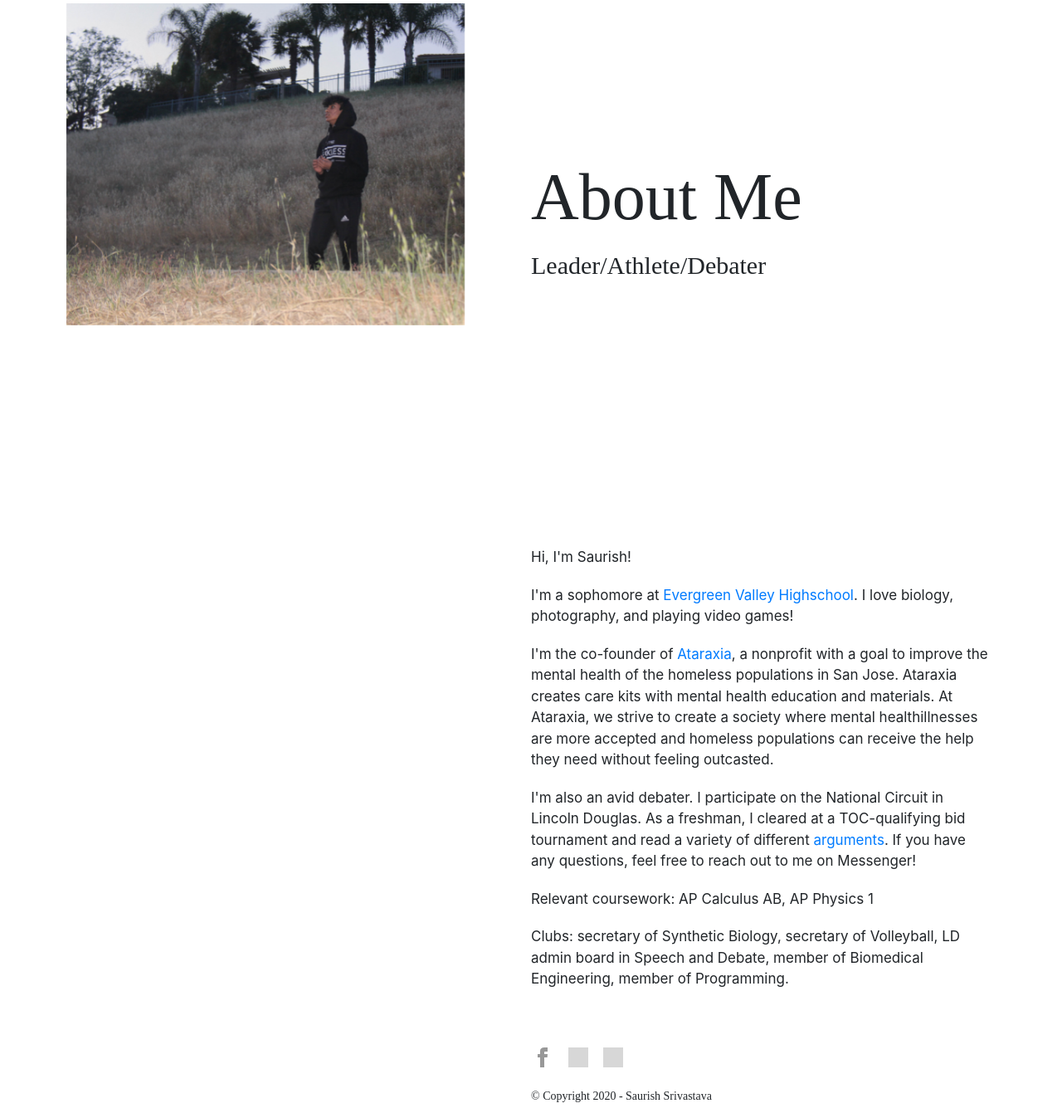
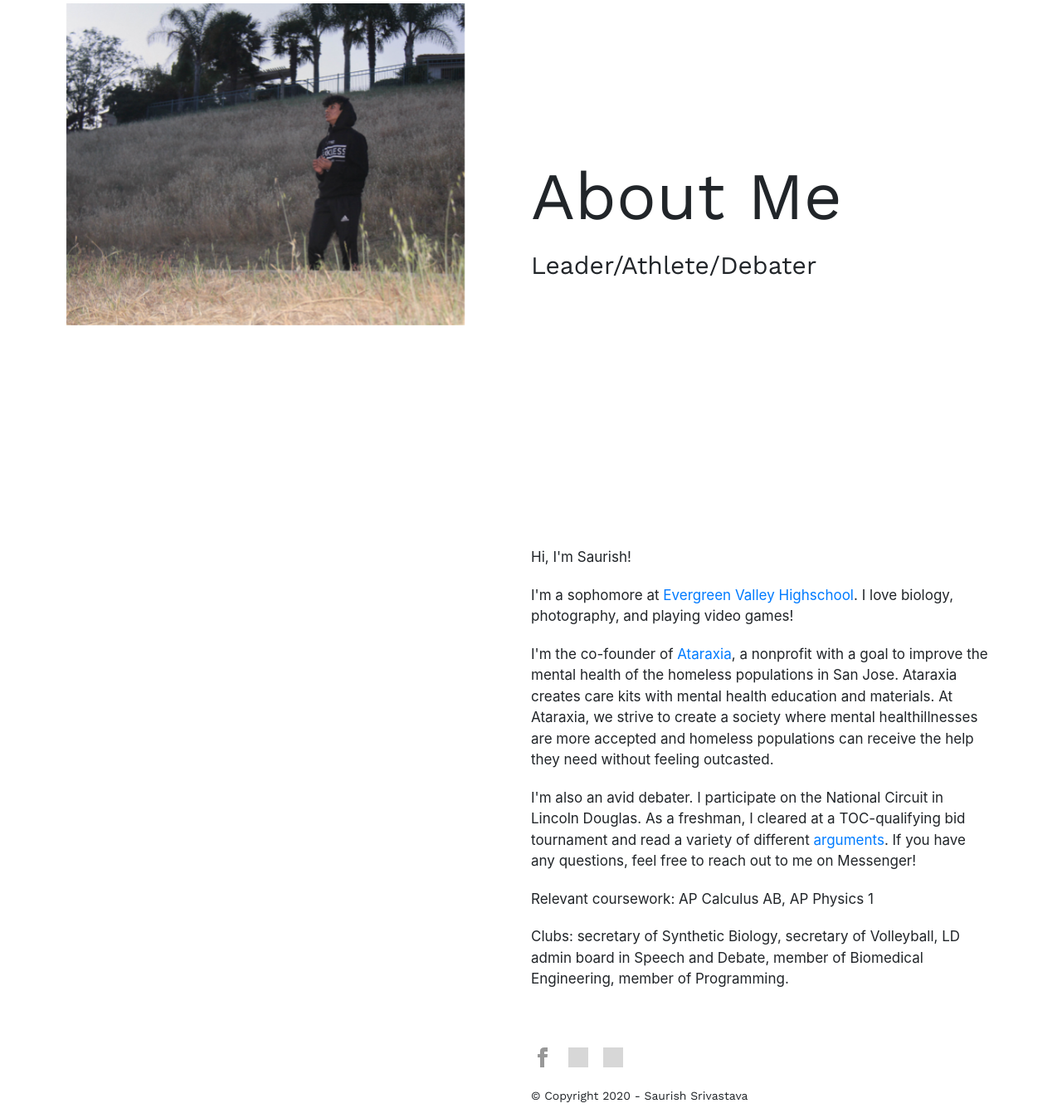
Before and after one commit to minor/flaskwebsite, a Flask app: page /about in a window 1280 px wide. Shown: the part 141-1488 px from the top of the page at 83% size. Run offline with Flask 2, Linux system fonts and the light colour scheme; some libraries are stand-ins or nearby versions; grey boxes are pictures that could not be loaded.

Commit message:
Update about.html

```diff
--- a/templates/about.html
+++ b/templates/about.html
@@ -11,6 +11,8 @@
 
     <!--fonts-->
     <link rel='stylesheet'href='https://fonts.googleapis.com/css?family=Open+Sans:300,300i,400,400i,600,600i,700,700i,800,800i|Source+Code+Pro:400,500,600,700' type='text/css' media='screen'/>
+    <link href='https://fonts.googleapis.com/css?family=Poppins:400,600,700' rel='stylesheet' type='text/css'>
+    <link href='https://fonts.googleapis.com/css?family=Work+Sans:600,500,400,300' rel='stylesheet' type='text/css'>
     <link href="https://fonts.googleapis.com/css?family=Open+Sans|Roboto:900" rel="stylesheet">
 
     <!--styesheets-->
```
